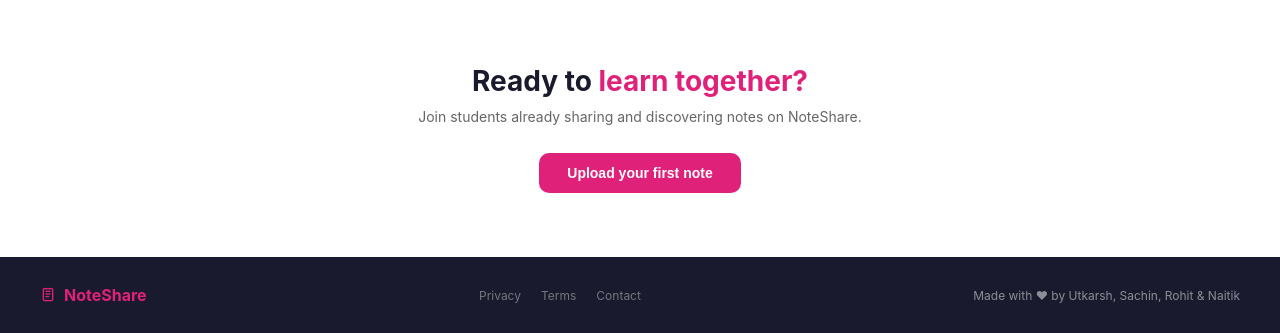
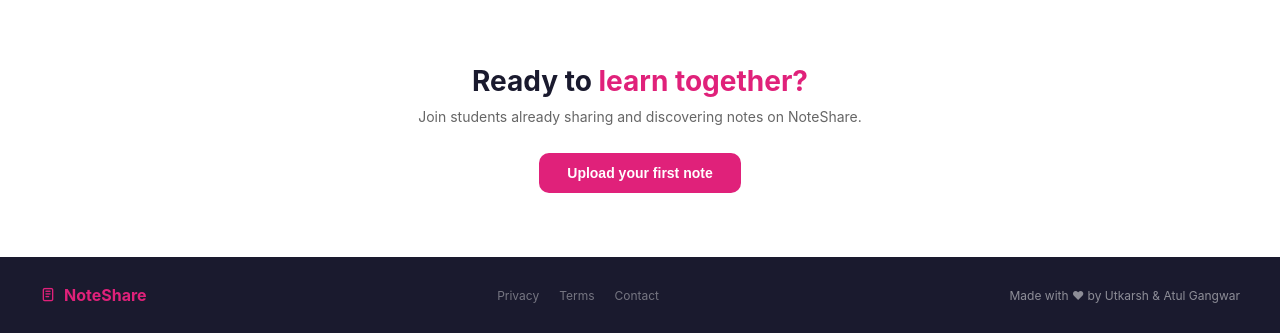
Before and after one commit to agarwalutkarsh1948-cloud/my-first-web, a Flask app: page / in a window 1280 px wide. Shown: the part 1462-1795 px from the top of the page. Run offline with Flask 3, Linux system fonts and the light colour scheme.

Commit message:
Update footer credits in index.html

```diff
--- a/templates/index.html
+++ b/templates/index.html
@@ -422,7 +422,7 @@
     <a href="#">Terms</a>
     <a href="#">Contact</a>
   </div>
-  <div class="footer-copy">Made with ♥ by Utkarsh, Sachin, Rohit &amp; Naitik</div>
+  <div class="footer-copy">Made with ♥ by Utkarsh &amp; Atul Gangwar</div>
 </footer>
 
 <!-- UPLOAD MODAL -->
```
